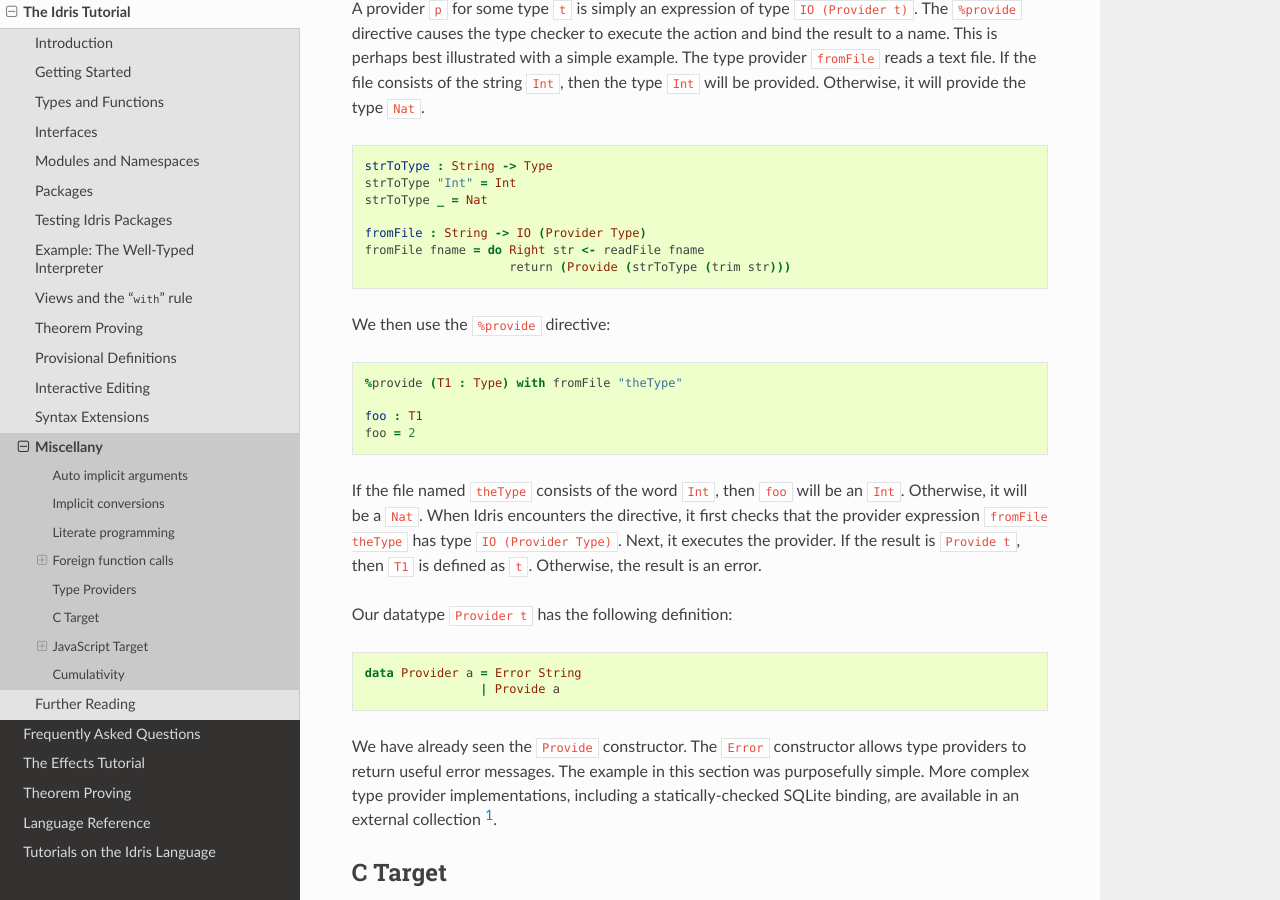
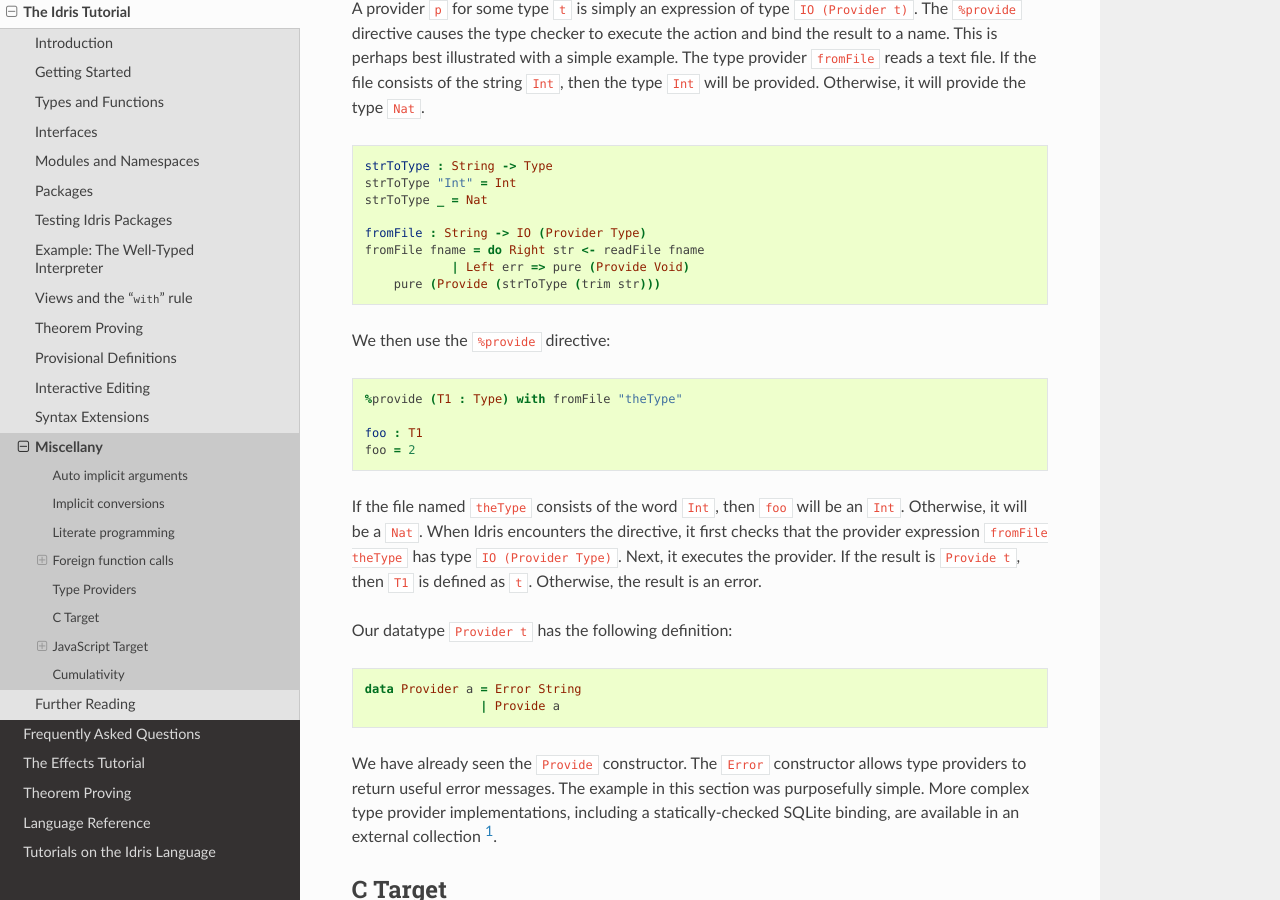
Before and after one commit to idris-lang/Idris-dev, a Sphinx documentation site: the page built from docs/tutorial/miscellany.rst, in a window 1280 px wide and 900 px high, scrolled down 4787 px. Built offline with Sphinx 7.4.7 and the Read the Docs theme 2.0.0, drawn with Linux system fonts in a browser that asks for light colours; formulas are drawn with MathJax 3.

Commit message:
Responded to code review comments

```diff
--- a/docs/tutorial/miscellany.rst
+++ b/docs/tutorial/miscellany.rst
@@ -277,7 +277,8 @@ type ``Int`` will be provided. Otherwise, it will provide the type
 
     fromFile : String -> IO (Provider Type)
     fromFile fname = do Right str <- readFile fname
-                        return (Provide (strToType (trim str)))
+		| Left err => pure (Provide Void)
+	pure (Provide (strToType (trim str)))
 
 We then use the ``%provide`` directive:
 
--- a/docs/tutorial/typesfuns.rst
+++ b/docs/tutorial/typesfuns.rst
@@ -860,7 +860,7 @@ Dependent Pairs
 
 Dependent pairs allow the type of the second element of a pair to depend
 on the value of the first element. Traditionally, these are referred to
-as “sigma types”, so in older code you might see Sigma rather than DPair:
+as “sigma types”:
 
 .. code-block:: idris
 
```
